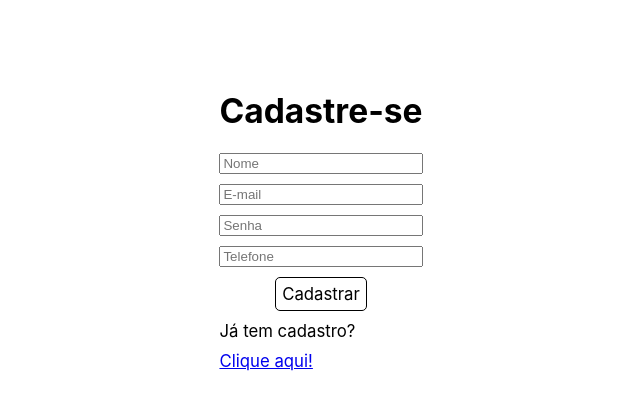
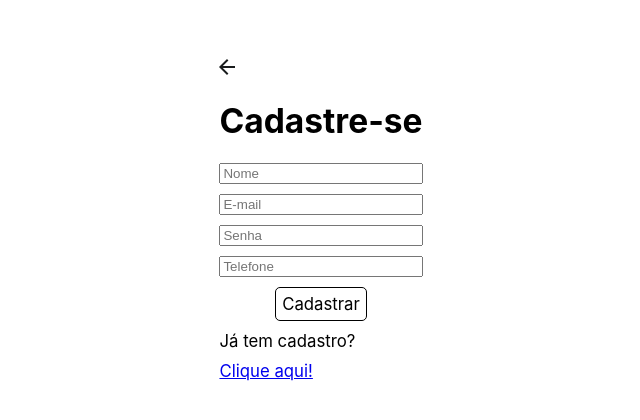
Before and after one commit to JessieZan/provihack-front, a React (Create React App) app in the folder provihack-frontend/: page /signup in a window 1280 px wide. Shown: the part 180-600 px from the top of the page, without its empty margins (319-959 px from the left). Built offline with nearby package versions, Linux system fonts and the light colour scheme.

Commit message:
modificações

```diff
--- a/provihack-frontend/src/pages/SignUp/index.js
+++ b/provihack-frontend/src/pages/SignUp/index.js
@@ -1,6 +1,7 @@
 import { useState } from 'react';
 import InputMask from 'react-input-mask';
 import { Link, useNavigate } from 'react-router-dom';
+import arrowLeft from './assets/arrowLeft.svg';
 import './style.css';
 
 const SignUp = () => {
@@ -29,6 +30,9 @@ const SignUp = () => {
 
   return (
     <div className='container-signup'>
+      <button className='arrow-left'>
+        <img src={arrowLeft} alt='' />
+      </button>
       <h1>Cadastre-se</h1>
       <form onSubmit={handleSubmit} action='submit'>
         <input
```
Also changed, not shown: provihack-frontend/src/pages/SignUp/assets/arrowLeft.svg (added).
